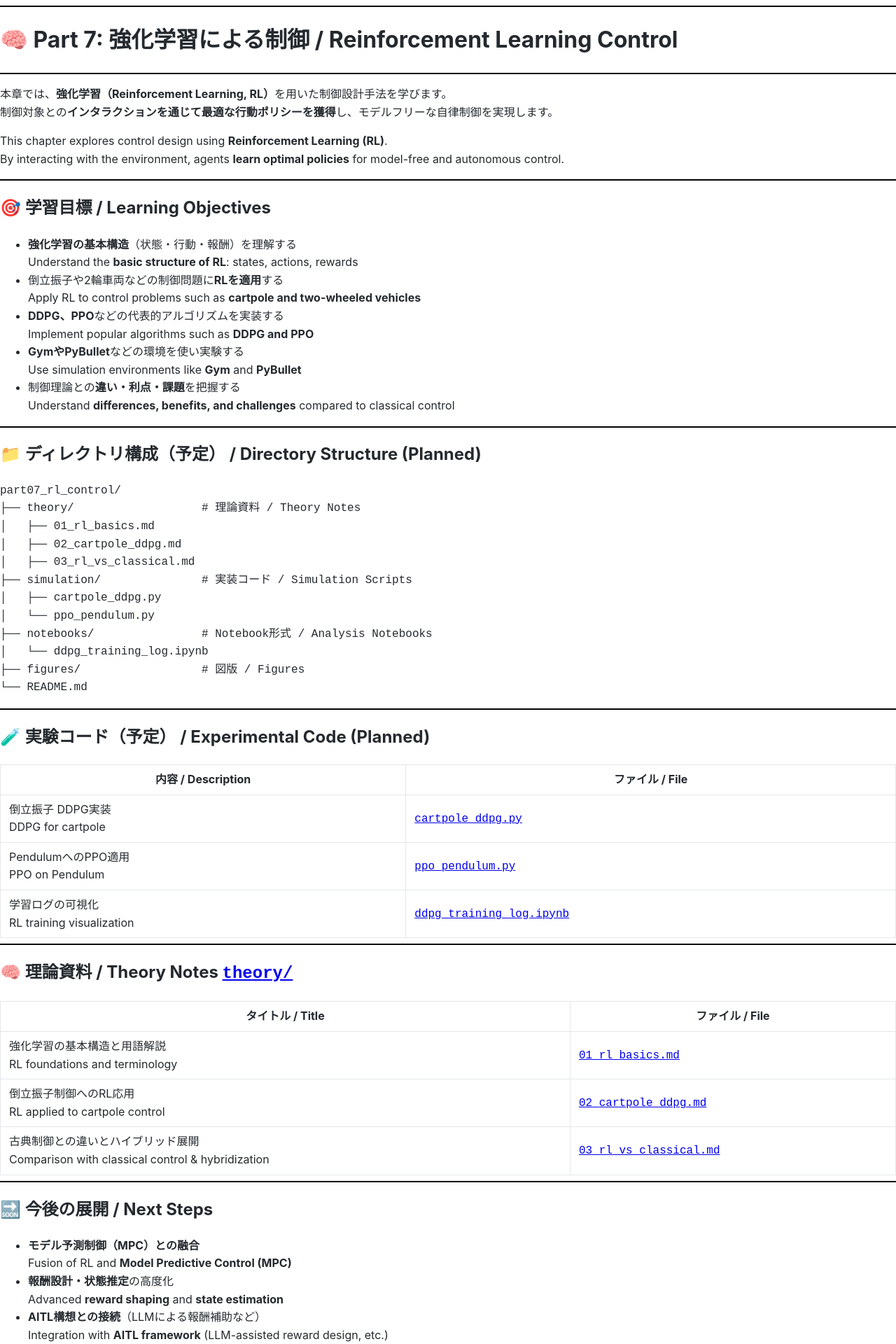
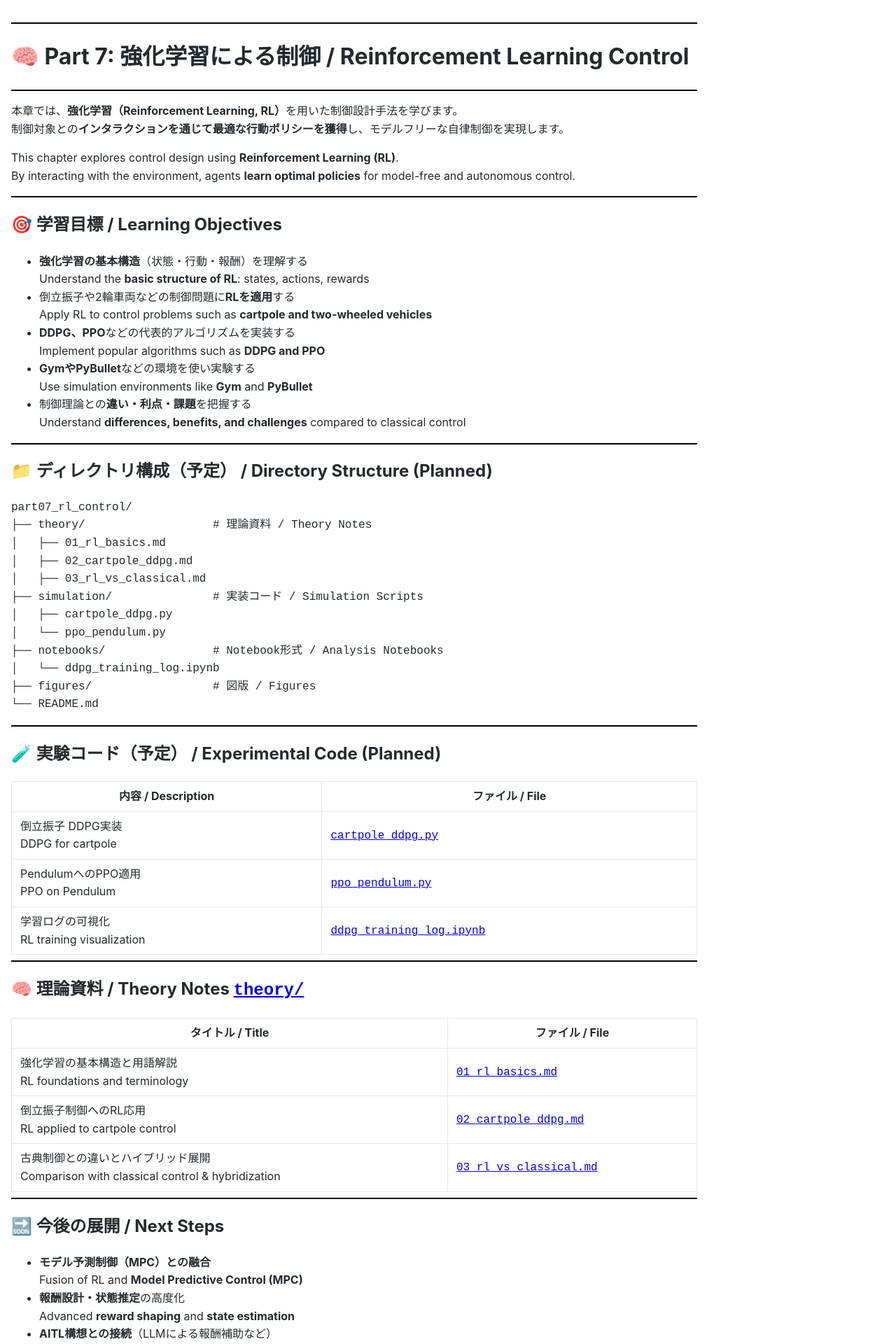
Before and after one commit to Samizo-AITL/EduController, a Jekyll site: the page built from part07_rl_control/README.md, in a window 1280 px wide. Shown: the top 1920 px of the page at 70% size. Built offline with Jekyll 4.4.1, drawn with Linux system fonts in a browser that asks for light colours.

Commit message:
Update clean.html

````diff
--- a/_layouts/clean.html
+++ b/_layouts/clean.html
@@ -7,17 +7,19 @@
   <meta charset="UTF-8" />
   <meta name="viewport" content="width=device-width, initial-scale=1, viewport-fit=cover" />
   <title>{{ page.title | default: site.title | escape }}</title>
+  <meta name="color-scheme" content="light" />
+  <link rel="canonical" href="{{ page.url | absolute_url }}">
 
-  <!-- ✅ キャッシュバスター付きで読み込み（必ず最新のCSSを読む） -->
-  <link rel="stylesheet" href="{{ '/assets/css/style.css?v=20250820' | relative_url }}"/>
-
-  <link rel="canonical" href="{{ page.url | absolute_url }}">
+  <!-- ✅ 常に最新CSSを読む（キャッシュバスター） -->
+  <link rel="stylesheet"
+        href="{{ '/assets/css/style.css' | relative_url }}?v={{ site.time | date: '%s' }}" />
 
   <!-- MathJax -->
   <script>
     window.MathJax = {
       tex:{ inlineMath:[['$','$'],['\\(','\\)']], displayMath:[['$$','$$'],['\\[','\\]']], processEscapes:true, tags:'ams' },
-      options:{ skipHtmlTags:['script','style','textarea','pre','code'] }, chtml:{ scale:1 }
+      options:{ skipHtmlTags:['script','style','textarea','pre','code'] },
+      chtml:{ scale:1 }
     };
   </script>
   <script defer src="https://cdn.jsdelivr.net/npm/mathjax@3/es5/tex-chtml.js"></script>
@@ -26,18 +28,25 @@
   <script defer src="https://cdn.jsdelivr.net/npm/mermaid@10/dist/mermaid.min.js"></script>
   <script>
     document.addEventListener('DOMContentLoaded', function(){
+      // ```mermaid → <div class="mermaid">
       document.querySelectorAll('pre code.language-mermaid').forEach(code=>{
         const d=document.createElement('div'); d.className='mermaid'; d.textContent=code.textContent;
         code.parentElement.replaceWith(d);
       });
-      mermaid.initialize({ startOnLoad:true, theme:'default' });
+      if (window.mermaid) {
+        mermaid.initialize({ startOnLoad:true, securityLevel:'loose', theme:'default' });
+      }
     });
   </script>
 </head>
-<body>
-  <!-- ✅ GitHub風の本文ラッパに合わせて .markdown-body を付与 -->
+
+<!-- ★ これが肝：ポータルと同じセピアテーマを適用 -->
+<body class="theme-sepia">
+  <!-- GitHub風クラスは残してOK。幅・余白用に wrapper を追加 -->
   <main class="container markdown-body">
-    {{ content }}
+    <div class="wrapper" style="max-width:980px;margin:0;padding:1.5rem 1rem;">
+      {{ content }}
+    </div>
   </main>
 </body>
 </html>
````
